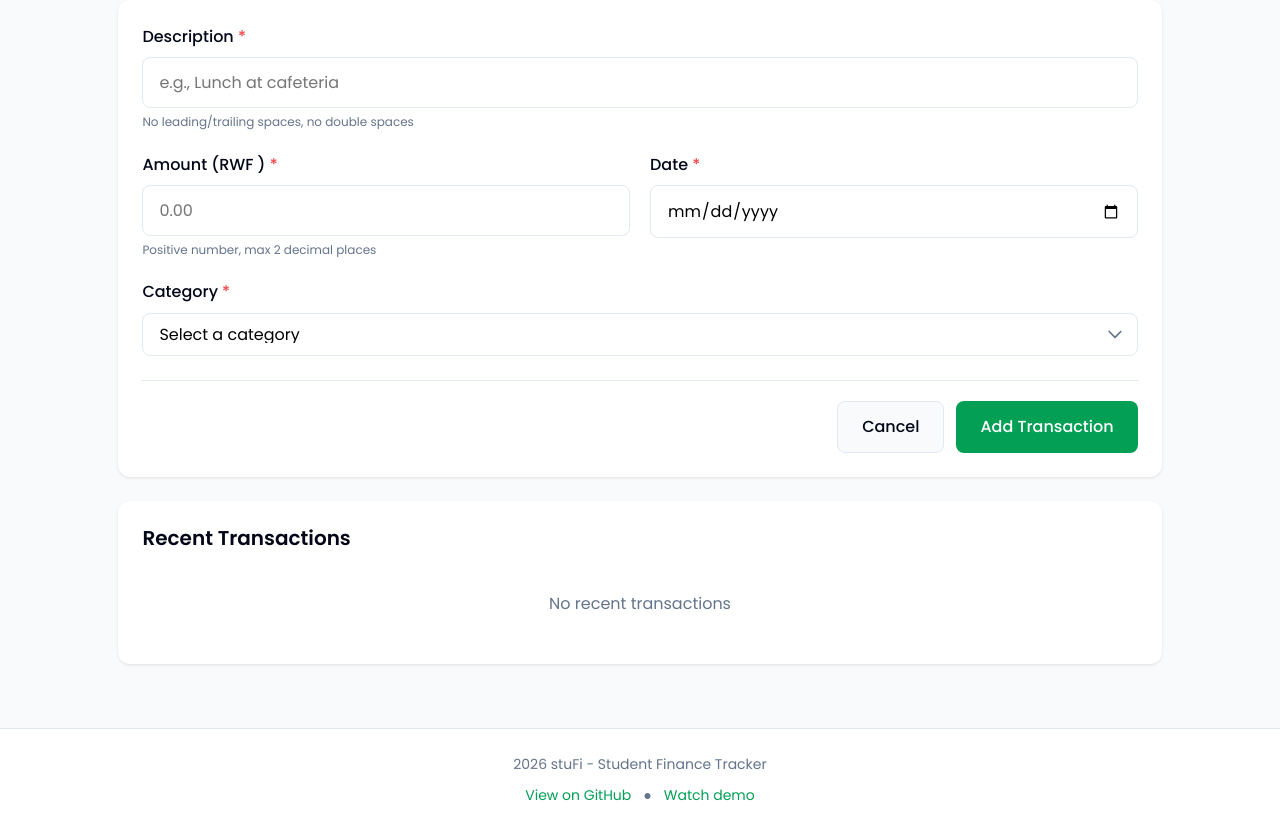
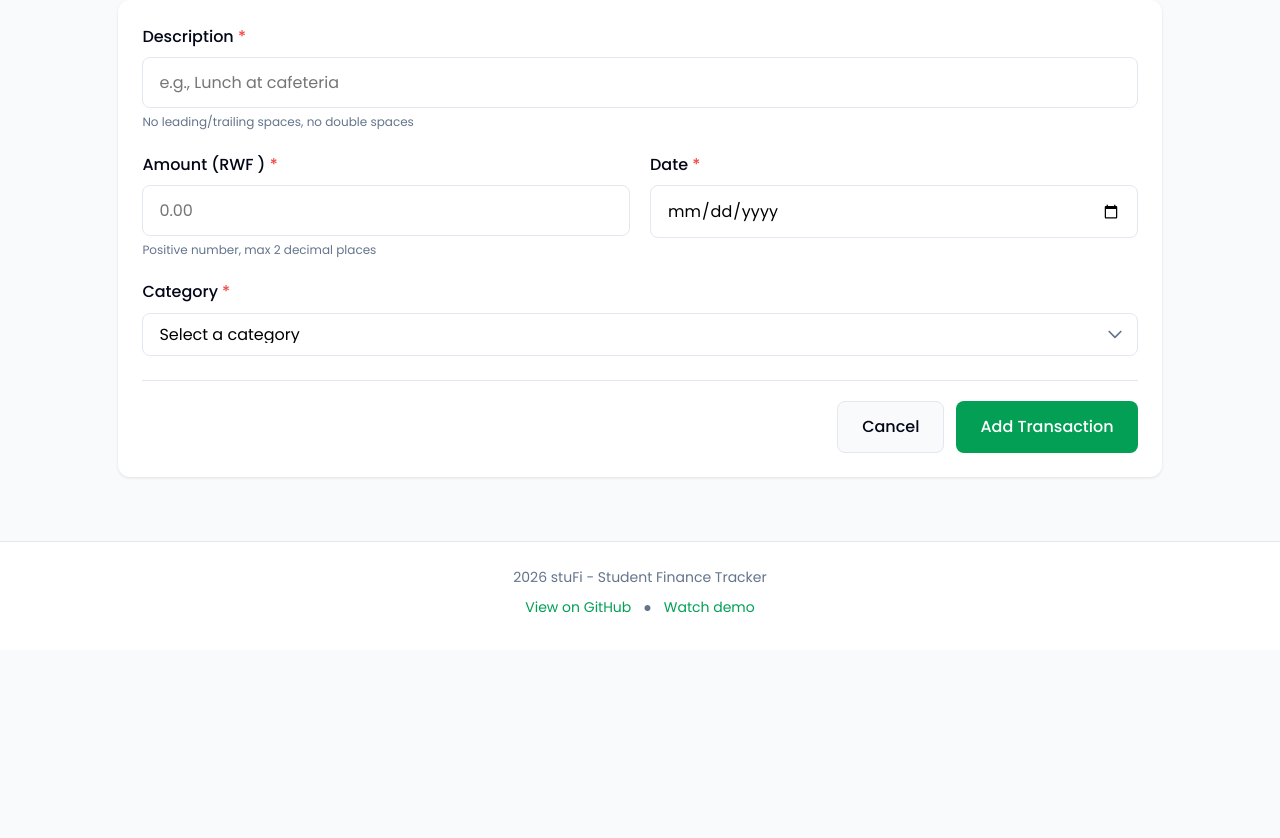
Before and after one commit to imenarh/stufi, a plain HTML site: page add-transaction.html in a window 1280 px wide. Shown: the part 166-1004 px from the top of the page. After the commit the page ends 816 px from the top, so only its background shows below. Drawn offline with Linux system fonts and the light colour scheme.

Commit message:
update to readme

```diff
--- a/add-transaction.html
+++ b/add-transaction.html
@@ -136,16 +136,6 @@
                         </button>
                     </div>
                 </form>
-
-                <!-- Recent Transactions Preview -->
-                <div class="card" id="recent-table">
-                    <h2 class="small">Recent Transactions</h2>
-                    <div id="recent-list" class="recent-list">
-                        <!-- Will be populated by JavaScript -->
-                        <p class="no-recent">No recent transactions</p>
-                    </div>
-                </div>
-            </div>
         </section>
 
     </main>
```
Also changed, not shown: .claude/settings.local.json (added), assets/images/add-transaction.png (added), assets/images/dashboard.png (added), assets/images/records.png (added), assets/images/settings.png (added), assets/images/tests.png (added), 1 other file.
